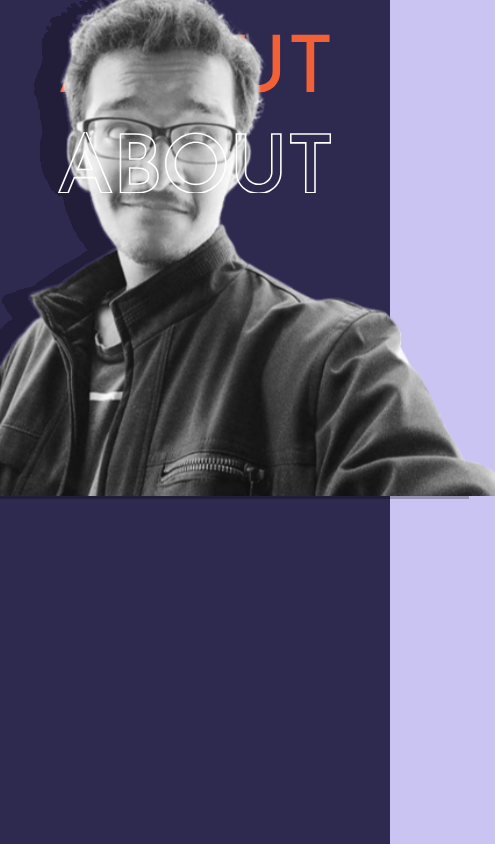
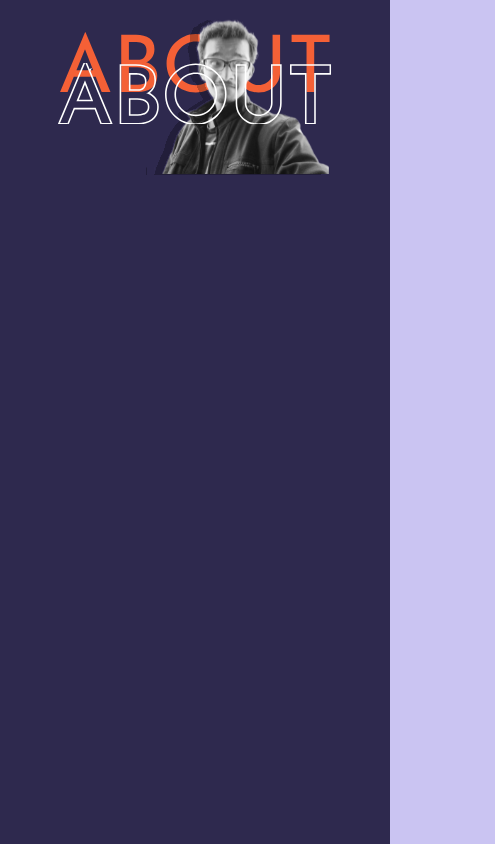
Before and after one commit to Sharatjacob2/main_website, a React (Create React App) app: page /about in a window 390 px wide. Shown: the whole page, 495 px wide, since content can reach past the window. Built offline with nearby package versions, Linux system fonts and the light colour scheme.

Commit message:
responsive-ish

```diff
--- a/src/App.js
+++ b/src/App.js
@@ -9,7 +9,7 @@ import Blog from './blogPage/Blog';
 
 function App() {
 
-  console.log('Viewport width:', window.innerWidth);
+  console.log('Viewport width:', window.innerHeight);
 
   return (
     <BrowserRouter>
--- a/src/TitleEffect.css
+++ b/src/TitleEffect.css
@@ -11,10 +11,8 @@
 .centreImage{
     position: absolute;
     z-index: 2;
-    width: 600px;
-    height: 600px;
-    left: 50%;
-    transform: translateX(-50%);
+    width: 46.875vw;
+    height: 46.875vw;
 }
 
 .frontTitle{
@@ -39,7 +37,7 @@
 .underline-title{
     width: 70.469vw;
     height: 3vh;
-    border: 4px solid #ffffff;
+    border: 0.313vw solid #ffffff;
     background-color: transparent;
     position: absolute;
     top: 17.5vw;
--- a/src/TitleEffect.js
+++ b/src/TitleEffect.js
@@ -7,8 +7,8 @@ const TitleEffect = (props) => {
     return(
         <div className='starter'>
         <title.back className='backTitle'/>
-        <title.centre className='centreImage' style={{top: `${title.top}`, left: `${title.left}`, right: `${title.right}`, width: `${title.width}`, height: `${title.height}`}}/>
-        <title.front className='frontTitle' style={{top: `${title.titleTop}`}}/>
+        <title.centre className='centreImage' style={{top: `${title.top}vw`, left: `${title.left}vw`, right: `${title.right}vw`, width: `${title.width}vw`, height: `${title.height}vw`}}/>
+        <title.front className='frontTitle' style={{top: `${title.titleTop}vw`}}/>
         <div className="underline-title" style={{display: title.display}}></div>
         </div>
     );
--- a/src/aboutPage/About.js
+++ b/src/aboutPage/About.js
@@ -5,7 +5,7 @@ import {ReactComponent as Sharat} from './Sharat 2.svg';
 import './About.css';
 
 const About = () => {
-    const title = {front: AboutF, back: AboutB, centre: Sharat, color: '#2E294E', top: -120, right: 200, display: 'none', titleTop: 100};
+    const title = {front: AboutF, back: AboutB, centre: Sharat, color: '#2E294E', top: -9.375, right: 15.625, display: 'none', titleTop: 7.813};
 
     return (
         <div className="About-Page" style={{backgroundColor: '#2E294E'}}>
--- a/src/blogPage/Blog.js
+++ b/src/blogPage/Blog.js
@@ -5,8 +5,7 @@ import {ReactComponent as BlogCentre} from './Blog Centre.svg';
 import './Blog.css';
 
 const Blog = () => {
-    const title = {front: BlogF, back: BlogB, centre: BlogCentre, color: '#C5D86D', top: -150};
-
+    const title = {front: BlogF, back: BlogB, centre: BlogCentre, color: '#C5D86D', top: -11.719, width: 46.875, height: 46.875, right: 27.344};
     return (
         <div className="Blog-Page" style={{backgroundColor: '#C5D86D'}}>
             <TitleEffect title ={title}/>
--- a/src/landingPage/WelcomePage.css
+++ b/src/landingPage/WelcomePage.css
@@ -74,5 +74,5 @@
     height: 100%;
     border-radius: 0%;
     left: 0px;
-    top: 0px;
+    top: 450px;
 }
--- a/src/projectPage/Project.js
+++ b/src/projectPage/Project.js
@@ -6,7 +6,7 @@ import './Project.css';
 
 
 const Project = () => {
-    const title = {front: ProjectF, back: ProjectB, centre: ProjectCentre, top: -180, left: 850, width: 800, height: 700};
+    const title = {front: ProjectF, back: ProjectB, centre: ProjectCentre, top: -14.063, right: 0, width: 62.5, height: 54.688};
 
     return (
         <div className="Projects-Page" style={{backgroundColor: '#D7263D'}}>
--- a/src/resumePage/Resume.js
+++ b/src/resumePage/Resume.js
@@ -6,7 +6,7 @@ import './Resume.css';
 
 
 const Resume = () => {
-    const title = {front: ResumeF, back: ResumeB, centre: ResumeCentre, top: -270, left: 200, width: 900, height: 900};
+    const title = {front: ResumeF, back: ResumeB, centre: ResumeCentre, top: -21.094, left: -21.875, width: 70.313, height: 70.313};
 
     return (
         <div className="Resume-Page" style={{backgroundColor: '#F46036'}}>
--- a/src/weirdPage/Weird.js
+++ b/src/weirdPage/Weird.js
@@ -5,7 +5,7 @@ import {ReactComponent as WeirdCentre} from './Weird Centre.svg';
 import './Weird.css';
 
 const Weird = () => {
-    const title = {front: WeirdF, back: WeirdB, centre: WeirdCentre, left: 180, top: -120};
+    const title = {front: WeirdF, back: WeirdB, centre: WeirdCentre, left: -3.906, top: -9.375};
 
     return (
         <div className="Weird-Page" style={{backgroundColor: '#1B998B'}}>
```
Also changed, not shown: src/projectPage/Projects Centre.svg.
